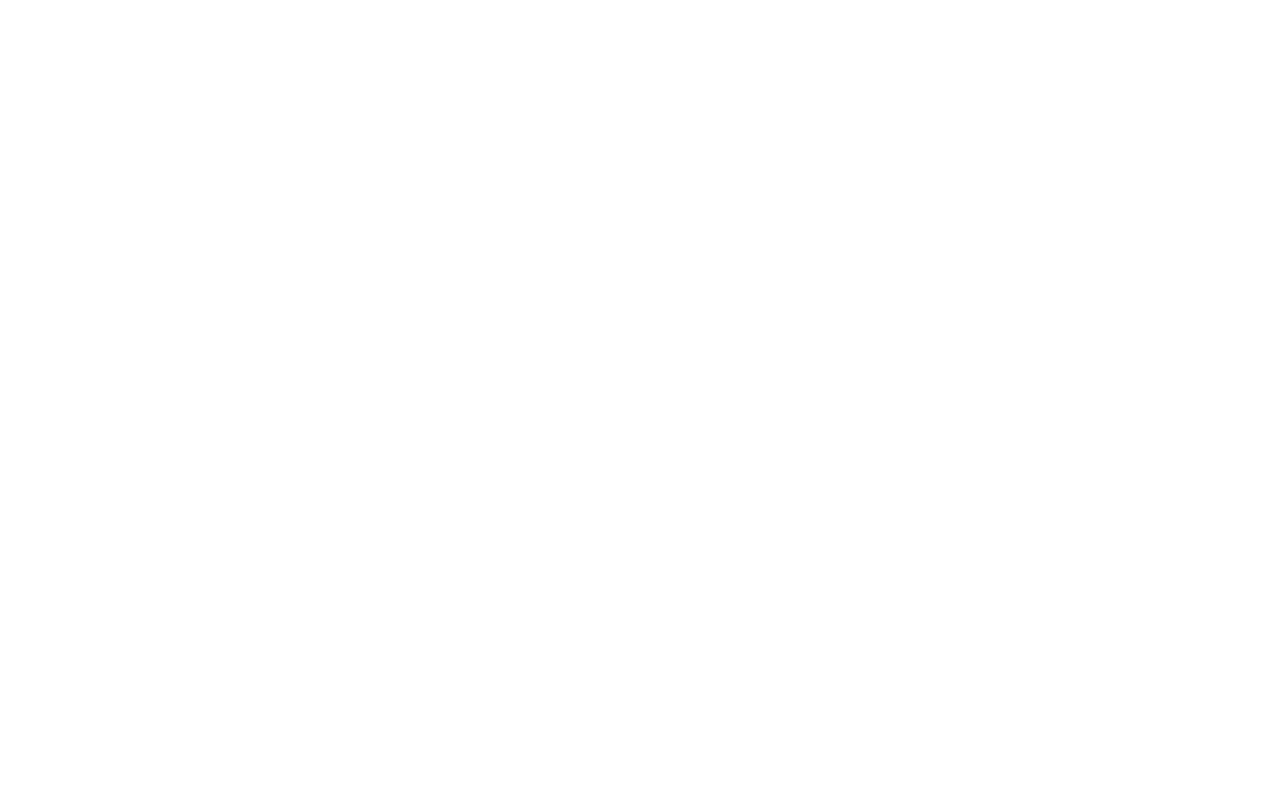
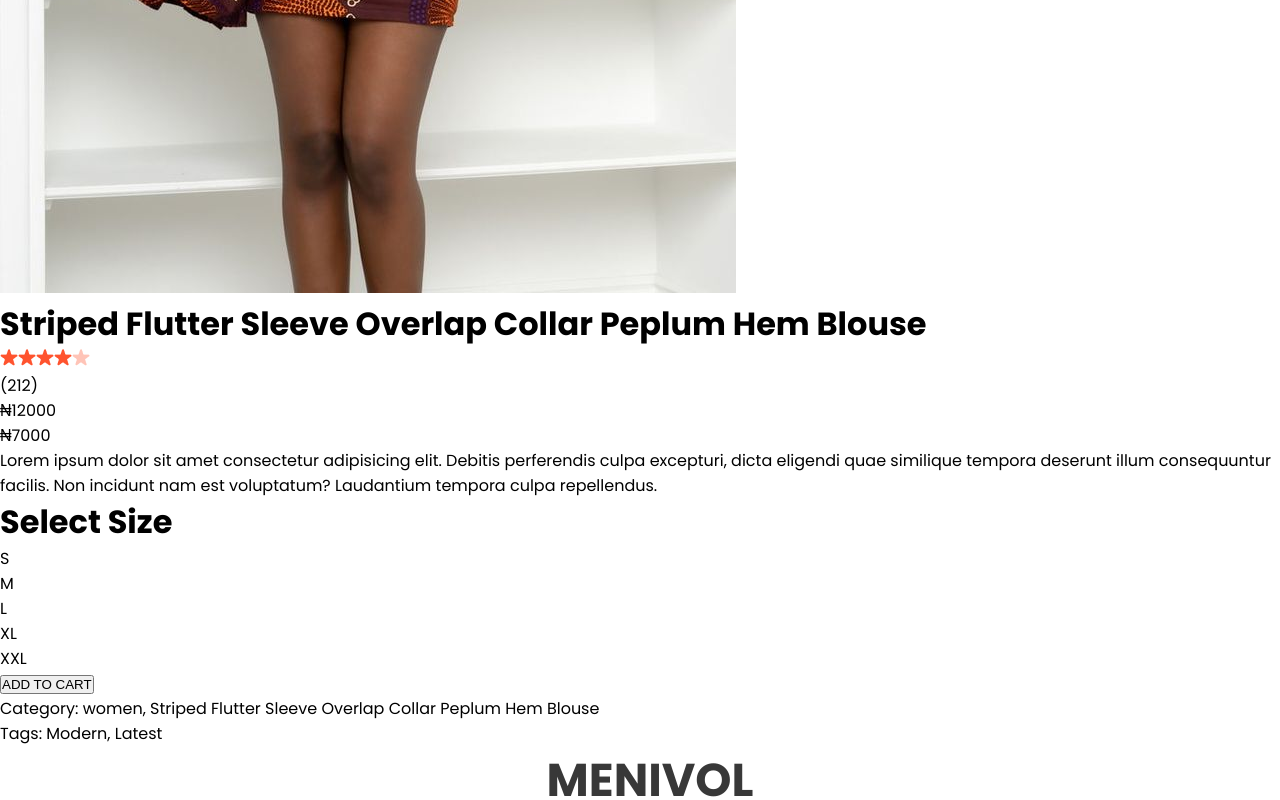
Before and after one commit to panda-codes/e-commerce, a React (Create React App) app in the folder frontend/: page /product/1 in a window 1280 px wide. Shown: the part 5361-6161 px from the top of the page. Before the commit the page ends 1616 px from the top, so only its background shows below. Built offline with nearby package versions, Linux system fonts and the light colour scheme.

Commit message:
done with the html structure of the product display page

```diff
--- a/frontend/src/Components/ProductDisplay/ProductDisplay.jsx
+++ b/frontend/src/Components/ProductDisplay/ProductDisplay.jsx
@@ -1,5 +1,8 @@
 import React from 'react'
 import './Productdisplay.css'
+import star_icon from '../Assets/star_icon.png'
+import star_dull_icon from '../Assets/star_dull_icon.png'
+
 
 const ProductDisplay = (props) => {
 
@@ -8,7 +11,53 @@
 
   return (
     <div className='productdisplay'>
-      <img src={productr.image} alt="" />
+      <div className="productdisplay-left">
+        {/* PRODUCT IMAGES */}
+        <div className="productdisplay-img-list">
+          <img src={productr.image} alt="" />
+          <img src={productr.image} alt="" />
+          <img src={productr.image} alt="" />
+          <img src={productr.image} alt="" />
+        </div>
+        <div className="productdisplay-img">
+          <img src={productr.image} alt="" className="productdisplay-main-img" />
+        </div>
+      </div>
+      <div className="productdisplay-right">
+        {/* PRODUCT DETAILS */}
+        <h1>{productr.name}</h1>
+        <div className="productdisplay-right-star">
+          <img src={star_icon} alt="" />
+          <img src={star_icon} alt="" />
+          <img src={star_icon} alt="" />
+          <img src={star_icon} alt="" />
+          <img src={star_dull_icon} alt="" />
+          <p>(212)</p>
+        </div>
+        <div className="productdisplay-right-prices">
+          <div className="productdisplay-right-price-old">₦{productr.old_price}</div>
+          <div className="productdisplay-right-price-new">₦{productr.new_price}</div>
+        </div>
+        <div className="productdisplay-right-description">
+          Lorem ipsum dolor sit amet consectetur adipisicing elit. Debitis perferendis culpa excepturi,
+          dicta eligendi quae similique tempora deserunt illum consequuntur facilis.
+          Non incidunt nam est voluptatum?
+          Laudantium tempora culpa repellendus.
+        </div>
+        <div className="productdisplay-right-size">
+          <h1>Select Size</h1>
+          <div className="productdisplay-right-sizes">
+            <div>S</div>
+            <div>M</div>
+            <div>L</div>
+            <div>XL</div>
+            <div>XXL</div>
+          </div>
+        </div>
+        <button>ADD TO CART</button>
+        <div className="productdisplay-right-category"><span>Category: </span>{productr.category}, {productr.name}</div>
+        <div className="productdisplay-right-category"><span>Tags: </span>Modern, Latest</div>{/*PRODUCT DISCRIPTION AND TAGS SHOULD BE ADDED TO THE OBJECT */}
+      </div>
     </div>
   )
 }
```
